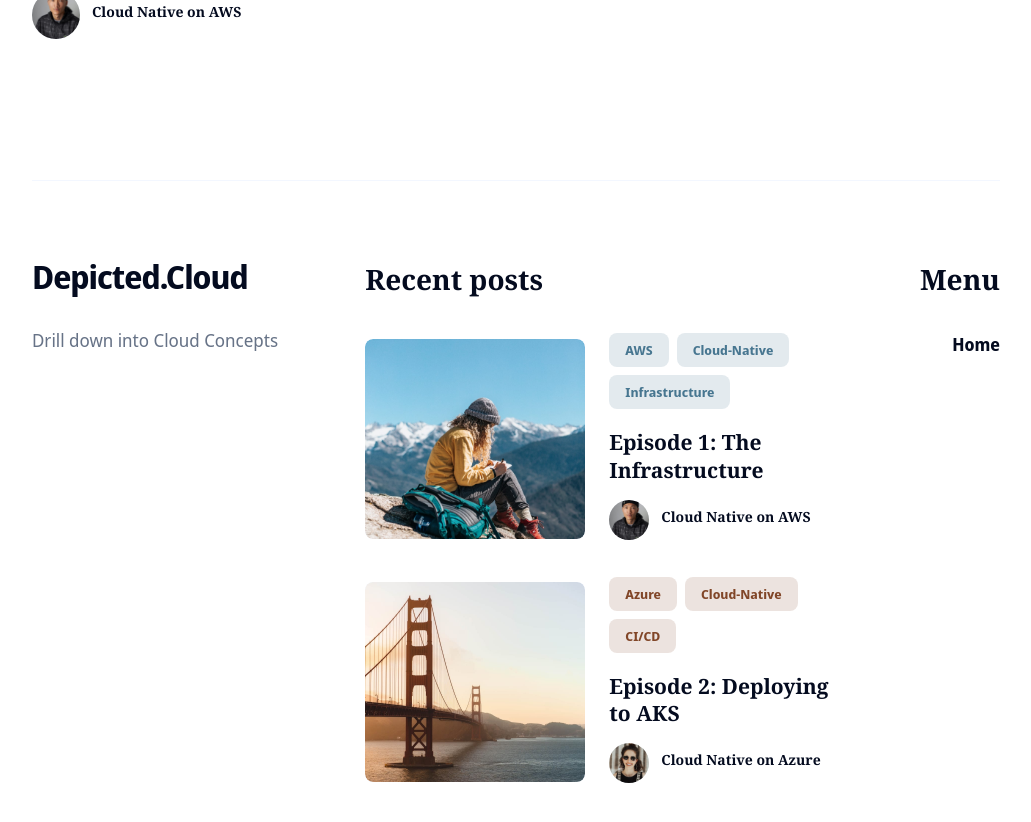
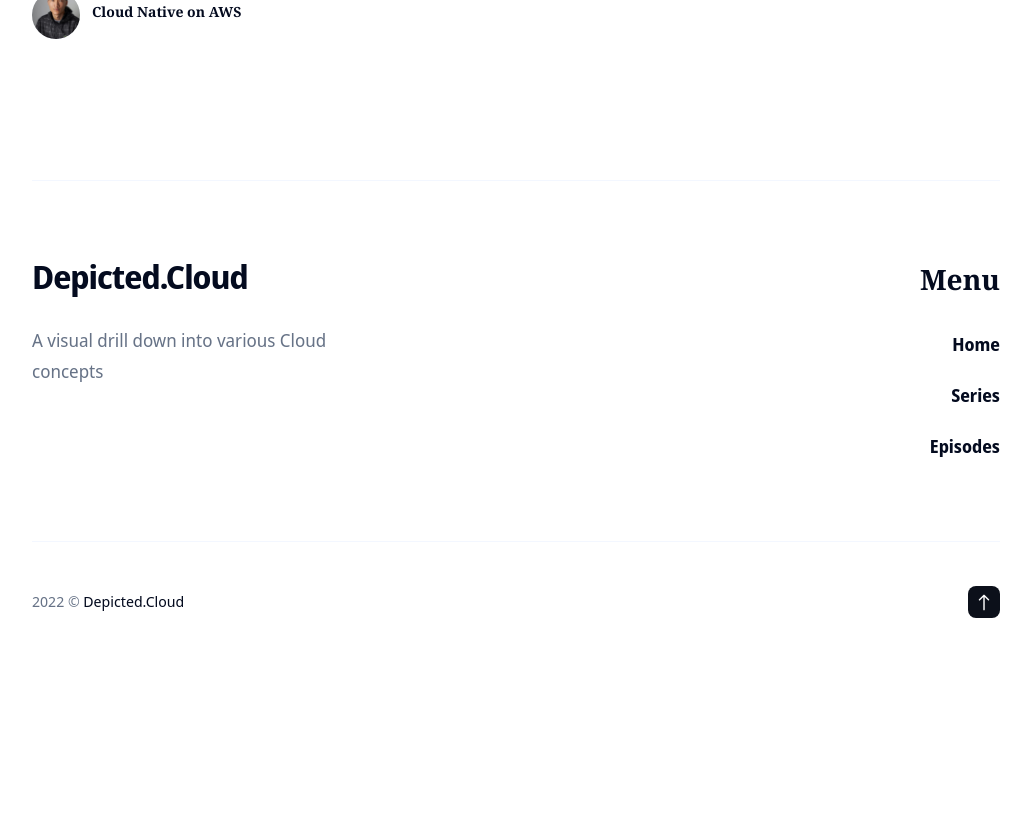
Before and after one commit to Bexprt/bexprt.github.io, a Jekyll site: the page built from _authors/02-cn-aws.md, in a window 1280 px wide and 900 px high, scrolled down 1151 px. Shown: the top 822 px of the window, without its empty margins (124-1155 px from the left). Built offline with Jekyll 4.4.1, drawn with Linux system fonts in a browser that asks for light colours; nearby versions of some CDN libraries; after the commit the page ends 1813 px from its top, so only the background shows below that.

Commit message:
fix footer

```diff
--- a/_data/settings.yml
+++ b/_data/settings.yml
@@ -37,15 +37,14 @@ hero:
 series__settings:
   enable: true
   title: Latest series
-  description: Set of related episodes in a cloud technology area
+  description: A set of related episodes covering a cloud technology area
 
 #-------------------------------
 # Blog Section Settings
 blog__settings:
   enable: true
   blog__title: Latest episodes
-  blog__description:
-
+  blog__description: Each episode focuses on one common cloud goal
 
 #-------------------------------
 # Videos Section Settings
@@ -93,7 +92,7 @@ mailchimp__settings:
 
 #-------------------------------
 # Footer Settings
-footer__description: Drill down into Cloud Concepts
+footer__description: A visual drill down into various Cloud concepts
 
 # Social Links
 
@@ -106,6 +105,10 @@ footer__menu__settings:
   menu__items:
     - title: 'Home'
       url: '/'
+    - title: 'Series'
+      url: '/series/'
+    - title: 'Episodes'
+      url: '/blog/'
 
 
 #-------------------------------
--- a/_includes/footer.html
+++ b/_includes/footer.html
@@ -28,49 +28,7 @@
             </div>
 
             <div class="col col-6 col-d-12">
-              <div class="widget-footer widget-recent-posts">
-                <h3 class="widget-recent-posts__title">Recent posts</h3>
-                {% for post in site.posts limit:2 %}
-                <div class="recent-posts">
-                  {% if post.image %}
-                    <a class="recent-posts__image" href="{{ post.url }}" {% if post.accent %}style="background-color: {{ post.accent }};"{% endif %}><img class="lazy" data-src="{{site.baseurl}}{{post.image}}" alt="{{post.title}}"></a>
-                  {% endif %}
-                  <div class="recent-posts__content">
-                    <div class="article__meta">
-                      {% if post.tags.size >= 1 %}
-                      <div class="article__tags">
-                        {% for tag in post.tags %}
-                          <a href="{{ site.baseurl }}/tags/?tag={{ tag | downcase | url_encode }}" class="article__tag{% if post.tags_color %} tag-color-js{% endif %}" {% if post.tags_color %}data-accent="{{ post.tags_color }}"{% endif %} {% if post.tags_color %}style="color: {{ post.tags_color }};"{% endif %}>{{ tag }}</a>
-                        {% endfor %}
-                      </div>
-                      {% endif %}
-                    </div>
-                    <h4 class="recent-posts__title"><a href="{{ post.url }}">{{ post.title }}</a></h4>
-                    <div class="article__meta">
-                      {% assign author = site.authors | where: 'username', post.author | first %}
 
-                      {% if author %}
-                      <a href="{{ author.url }}" class="article__author__image">
-                        <img class="lazy" data-src="{{ author.image }}" alt="{{ author.name }}">
-                      </a>
-                      {% else %}
-                      <a href="{{site.baseurl}}/about/" class="article__author__image">
-                        <img class="lazy" data-src="{{site.data.settings.author.author__avatar}}" alt="{{site.data.settings.author.author__name}}">
-                      </a>
-                      {% endif %}
-
-                      <div class="article__meta__bottom">
-                        {% if author %}
-                          <a class="article__author__name" href="{{ author.url }}">{{ author.name }}</a>
-                        {% else %}
-                          <a class="article__author__name" href="{{site.baseurl}}/about/">{{site.data.settings.author.author__name}}</a>
-                        {% endif %}
-                      </div>
-                    </div>
-                  </div>
-                </div>
-                {% endfor %}
-              </div>
             </div>
 
             <div class="col col-2 col-d-12">
```
Also changed, not shown: _authors/03-aws-azure-primer.md (added, +7 -0 lines), _authors/01-cn-azure.md (renamed from _authors/cn-azure.md), _authors/02-cn-aws.md (renamed from _authors/cn-aws.md).
